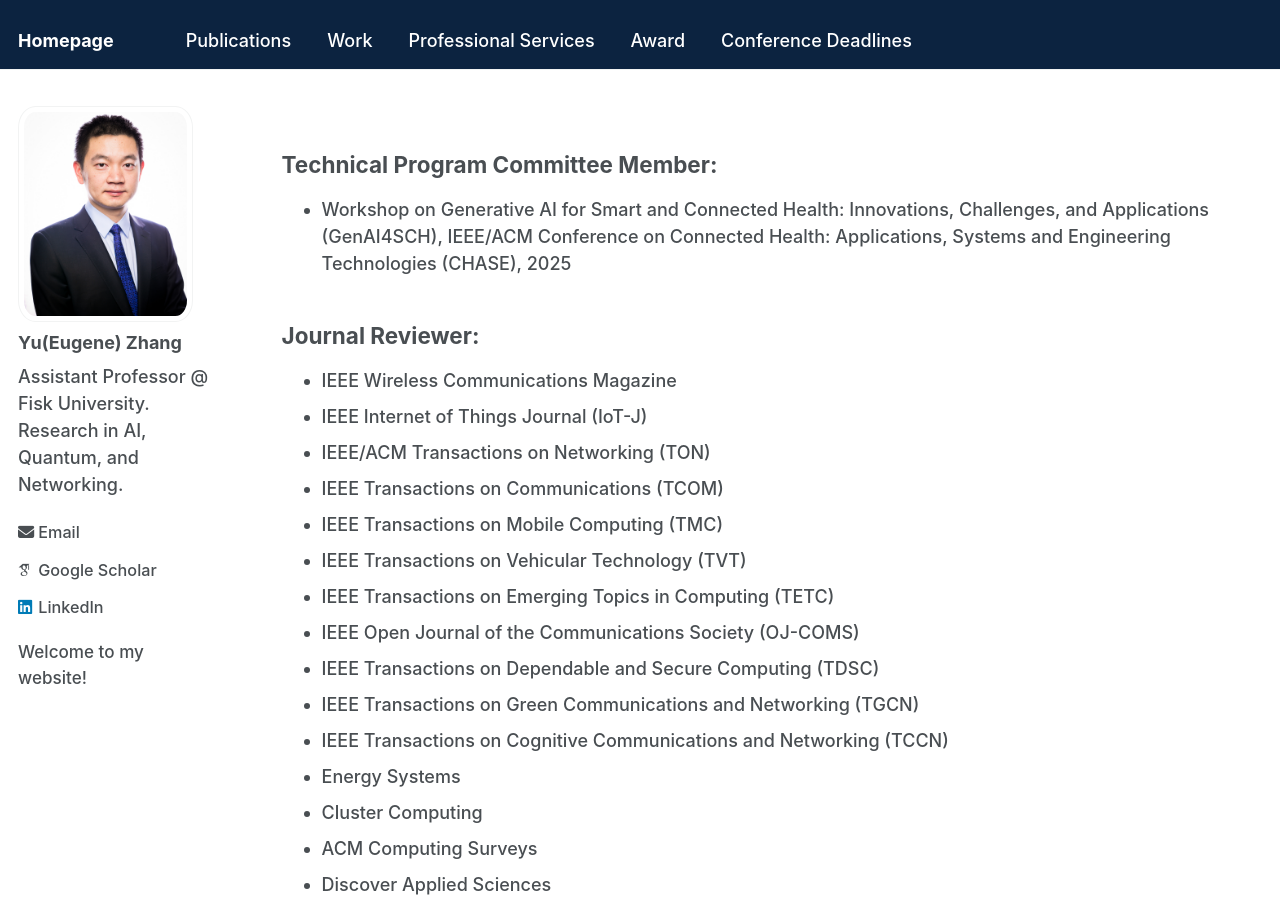
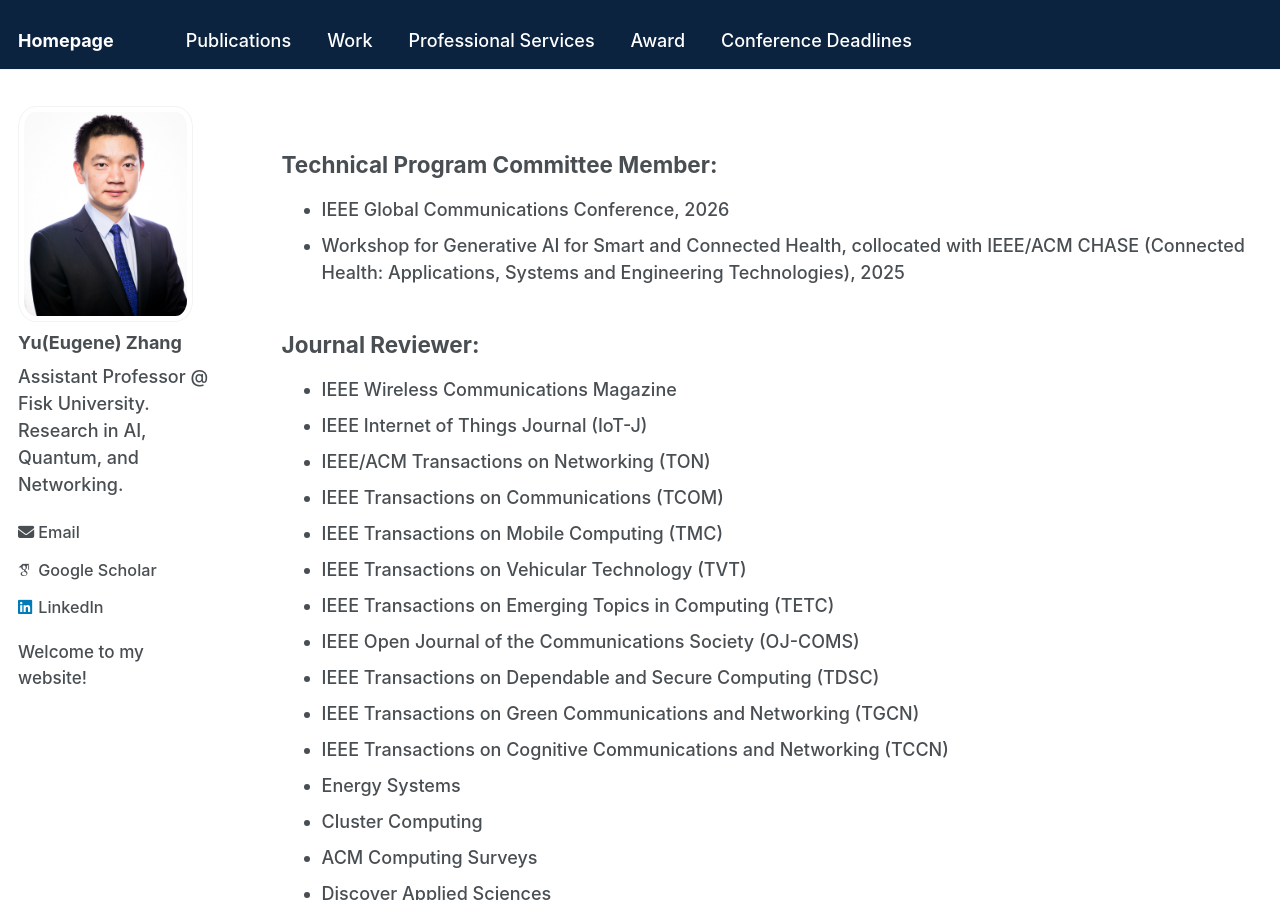
Before and after one commit to Yu-Zhang-Eugene/yu-zhang-eugene.github.io, a Jekyll site: the page built from _pages/professional-services.md, in a window 1280 px wide and 900 px high. Built offline with Jekyll 4.4.1, drawn with Linux system fonts in a browser that asks for light colours; some web fonts are replaced; a script that is not in the unit is left out.

Commit message:
Update professional services with new conference details

```diff
--- a/_pages/professional-services.md
+++ b/_pages/professional-services.md
@@ -8,7 +8,8 @@ comments: true
 
 Technical Program Committee Member:
 ---
-- Workshop on Generative AI for Smart and Connected Health: Innovations, Challenges, and Applications (GenAI4SCH), IEEE/ACM Conference on Connected Health: Applications, Systems and Engineering Technologies (CHASE), 2025
+- IEEE Global Communications Conference, 2026
+- Workshop for Generative AI for Smart and Connected Health, collocated with IEEE/ACM CHASE (Connected Health: Applications, Systems and Engineering Technologies), 2025
 
 Journal Reviewer:
 ------
```
